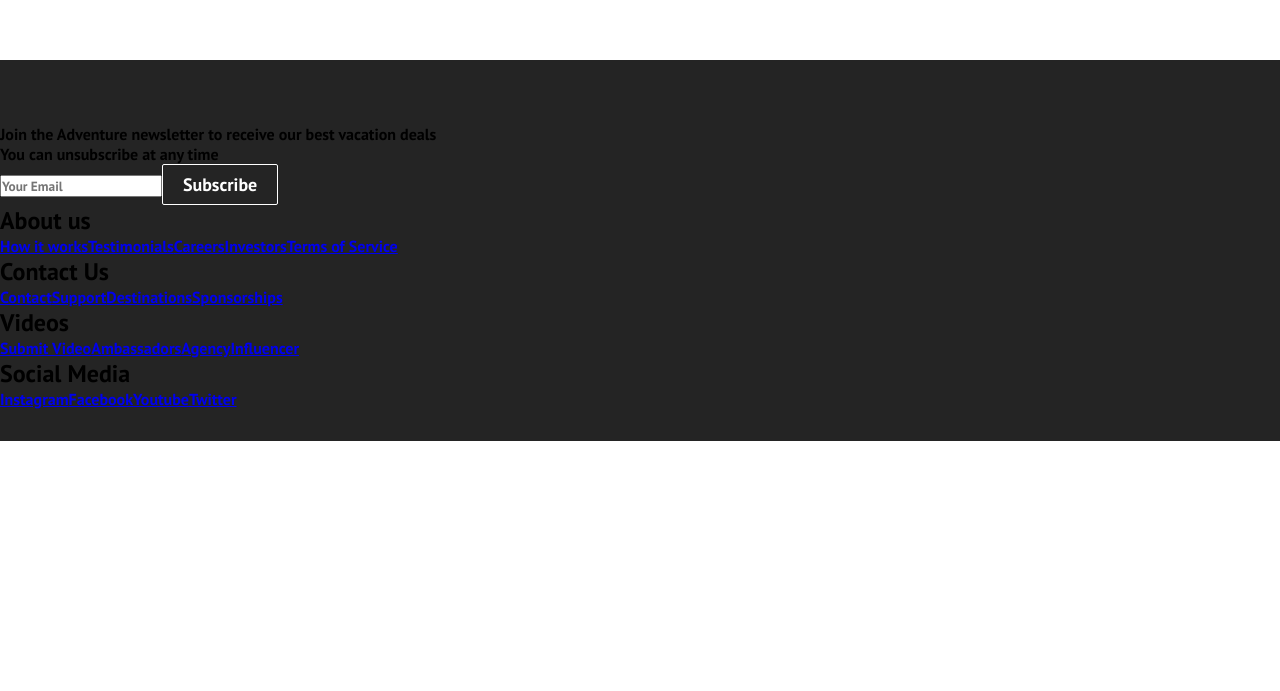
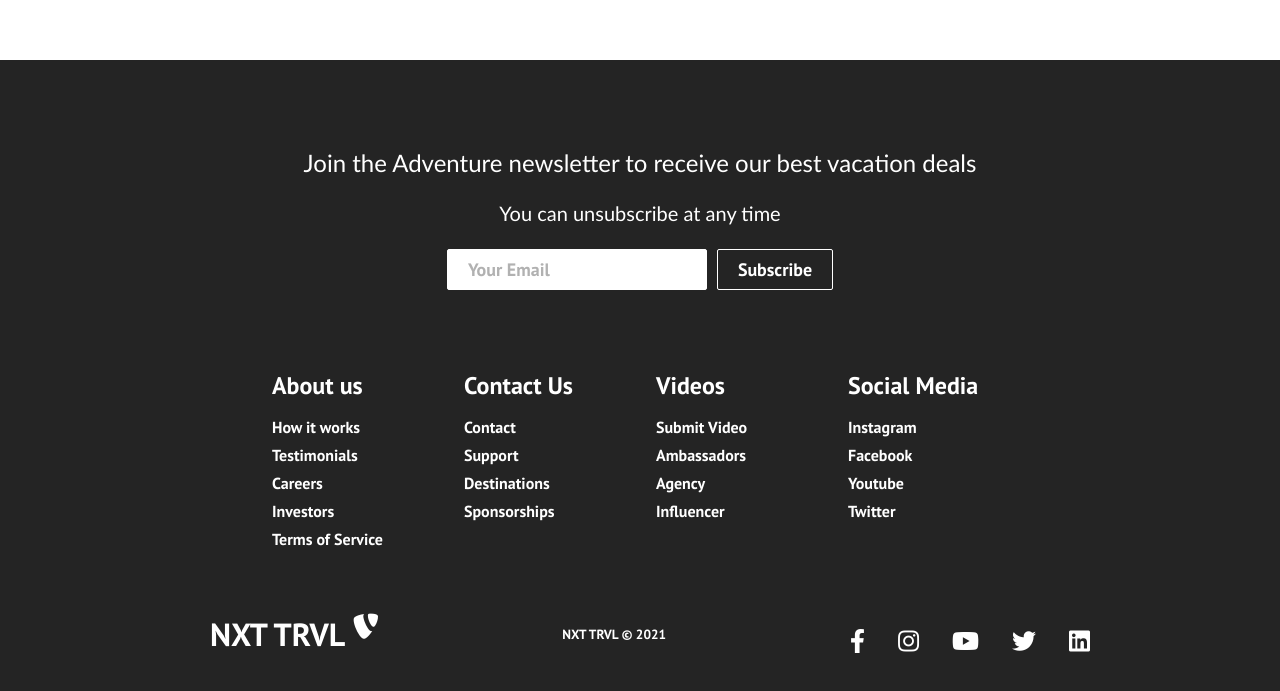
Before and after one commit to GinAbagi/Passion-Project-Next-Travel, a React (Create React App) app: page / in a window 1280 px wide. Shown: the part 1865-2556 px from the top of the page. Before the commit the page ends 2306 px from the top, so only its background shows below. Built offline with nearby package versions, Linux system fonts and the light colour scheme.

Commit message:
Footer content

```diff
--- a/src/components/Footer.css
+++ b/src/components/Footer.css
@@ -4,5 +4,154 @@
     display: flex;
     flex-direction: column;
     justify-content: center;
+    align-items: center;
+}
+
+.footer-subscription {
+    display: flex;
+    flex-direction: column;
+    justify-content: center;
+    align-items: center;
+    text-align: center;
+    margin-bottom: 24px;
+    padding: 24px;
+    color: #fff;
+}
+
+.footer-subscription > p {
+    font-family: 'Trebuchet MS', 'Lucida Sans Unicode', 'Lucida Grande', 'Lucida Sans', Arial, sans-serif;
+}
+
+.footer-subscription-heading {
+    margin-bottom: 24px;
+    font-size: 24px;
+}
+
+.footer-subscription-text {
+    margin-bottom: 24px;
+    font-size: 20px;
+}
+
+.footer-input {
+    padding: 8px 20px;
+    border-radius: 2px;
+    margin-right: 10px;
+    outline: none;
+    border: none;
+    font-size: 18px;
+    margin-bottom: 16px;
+    border: 1px solid #fff;
+}
+
+.footer-links {
+    width: 100%;
+    max-width: 1000px;
+    display: flex;
+    justify-content: center;
+}
+
+.footer-link-wrapper {
+    display: flex;
+}
+
+.footer-link-items {
+    display: flex;
+    flex-direction: column;
+    align-items: flex-start;
+    margin: 16px;
+    text-align: left;
+    width: 160px;
+    box-sizing: border-box;
+}
+
+.footer-link-items h2 {
+    margin-bottom: 16px;
+}
+
+.footer-link-items > h2 {
+    color: #fff;
+}
+
+.footer-link-items a {
+    color: #fff;
+    text-decoration: none;
+    margin-bottom: 8px;
+}
+
+.footer-link-items a:hover {
+    color: #e9e9e9;
+    transition: 0.3s ease-out;
+}
+
+.footer-email-form h2 {
+    margin-bottom: 32px;
+}
+
+.footer-input::placeholder {
+    color: #b1b1b1;
+}
+
+.social-icon-link {
+    color: #fff;
+    font-size: 24px;
+}
+
+.social-media {
+    max-width: 1000px;
+    width: 100%;
+}
+
+.social-media-wrap {
+    display: flex;
+    justify-content: space-between;
+    align-items: center;
+    width: 90%;
+    max-width: 1000px;
+    margin: 40px auto 0 auto;
+}
+
+.social-icons {
+    display: flex;
+    justify-content: space-between;
+    align-items: center;
+    width: 240px;
+}
+
+.social-logo {
+    color: #fff;
+    justify-self: start;
+    margin-left: 20px;
+    cursor: pointer;
+    text-decoration: none;
+    font-size: 2rem;
+    display: flex;
     align-self: center;
+    margin-bottom: 16px;
 }
+
+.website-rights {
+    color: #fff;
+    margin-bottom: 16px;
+}
+
+@media screen and (max-width: 820px) {
+    .footer-links {
+        padding-top: 2rem;
+    }
+
+    .footer-input {
+        width: 100%;
+    }
+
+    .btn {
+        width: 100%;
+    }
+
+    .footer-link-wrapper {
+        flex-direction: column;
+    }
+
+    .social-media-wrap {
+        flex-direction: column;
+    }
+}
--- a/src/components/Footer.js
+++ b/src/components/Footer.js
@@ -10,7 +10,7 @@
                 <p className="footer-subscription-heading">
                     Join the Adventure newsletter to receive our best vacation deals
                 </p>
-                <p className="footer-subcription-text">
+                <p className="footer-subscription-text">
                     You can unsubscribe at any time
                 </p>
                 <div className="input-areas">
@@ -57,6 +57,56 @@
                     </div>
                 </div>
             </div>
+            <section className="social-media">
+                <div className="social-media-wrap">
+                    <div className="footer-logo">
+                        <Link to="/"className="social-logo">
+                            NXT TRVL <i className="fab fa-typo3" />
+                        </Link>
+                    </div>
+                    <small className="website-rights">
+                        NXT TRVL © 2021
+                    </small>
+                    <div className="social-icons">
+                        <Link className="social-icon-link facebook"
+                        to="/"
+                        target="_blank"
+                        aria-label="Facebook"
+                        >
+                            <i className="fab fa-facebook-f"></i>
+                        </Link>
+                        <Link className="social-icon-link instagram"
+                        to="/"
+                        target="_blank"
+                        aria-label="Instagram"
+                        >
+                            <i className="fab fa-instagram"></i>
+                        </Link>
+                        <Link className="social-icon-link youtube"
+                        to="/"
+                        target="_blank"
+                        aria-label="Youtube"
+                        >
+                            <i className="fab fa-youtube"></i>
+                        </Link>
+                        <Link className="social-icon-link twitter"
+                        to="/"
+                        target="_blank"
+                        aria-label="Twitter"
+                        >
+                            <i className="fab fa-twitter"></i>
+                        </Link>
+                        <Link className="social-icon-link likedin"
+                        to="/"
+                        target="_blank"
+                        aria-label="LinkedIn"
+                        >
+                            <i className="fab fa-linkedin"></i>
+                        </Link>
+                    </div>
+                </div>
+
+            </section>
         </div>
     )
 }
--- a/src/components/HeroSection.css
+++ b/src/components/HeroSection.css
@@ -7,7 +7,7 @@
 }
 
 .hero-container {
-  /*  background: url("images/img-home.jpg") center center/cover no-repeat; */
+    background: url("/src/Images/img-home.jpg") center center/cover no-repeat;
     height: 100vh;
     width: 100%;
     display: flex;
```
Also changed, not shown: 1 other file (tests, documents, lock files or other folders).
